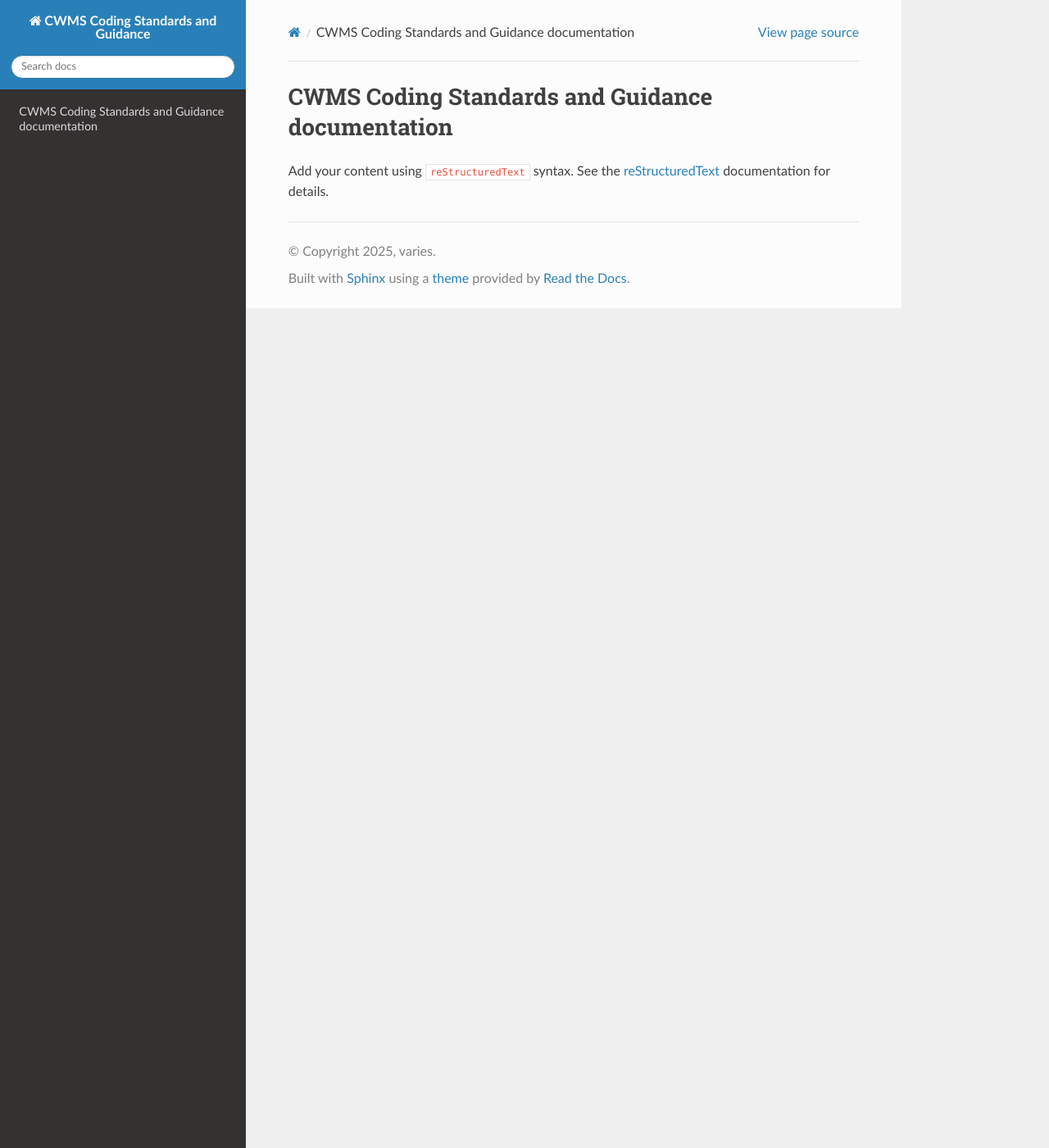
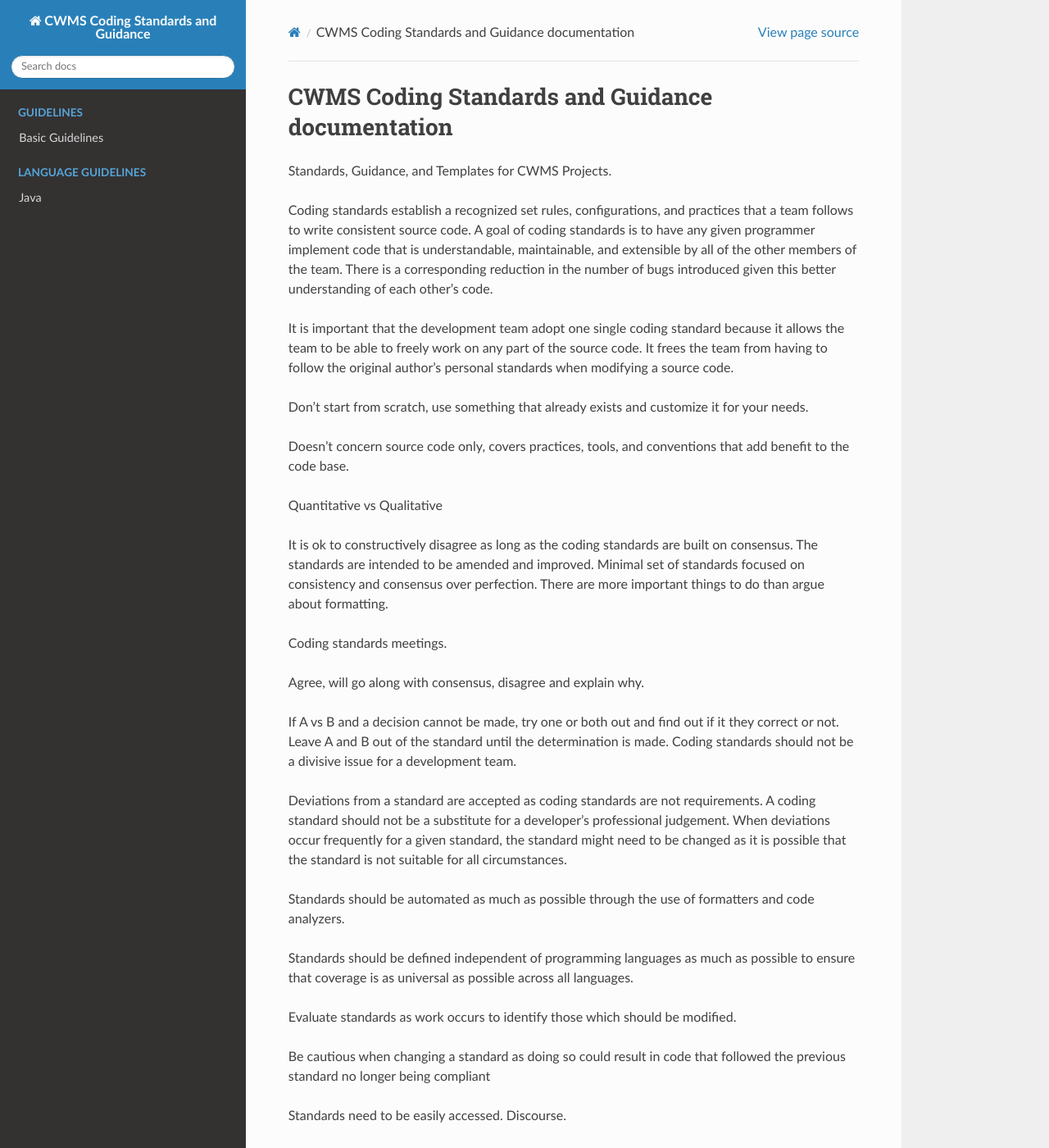
Before and after one commit to HydrologicEngineeringCenter/cwms-coding-standards, a Sphinx documentation site: the page built from source/index.rst, in a window 1280 px wide and 1400 px high. Shown: the whole window at 82% size. Built offline with Sphinx 7.4.7 and the Read the Docs theme 3.1.0, drawn with Linux system fonts in a browser that asks for light colours; some of the changed text lies outside the part shown.

```diff
--- a/source/index.rst
+++ b/source/index.rst
@@ -6,11 +6,70 @@
 CWMS Coding Standards and Guidance documentation
 ================================================
 
-Add your content using ``reStructuredText`` syntax. See the
-`reStructuredText <https://www.sphinx-doc.org/en/master/usage/restructuredtext/index.html>`_
-documentation for details.
+Standards, Guidance, and Templates for CWMS Projects.
+
+Coding standards establish a recognized set rules, configurations, and practices that a team follows to write consistent source code. A goal of coding standards is to have any given programmer implement code that is understandable, maintainable, and extensible by all of the other members of the team. There is a corresponding reduction in the number of bugs introduced given this better understanding of each other’s code.
+
+It is important that the development team adopt one single coding standard because it allows the team to be able to freely work on any part of the source code. It frees the team from having to follow the original author’s personal standards when modifying a source code.
+
+Don’t start from scratch, use something that already exists and customize it for your needs.
+
+Doesn’t concern source code only, covers practices, tools, and conventions that add benefit to the code base.
+
+Quantitative vs Qualitative
+
+It is ok to constructively disagree as long as the coding standards are built on consensus. The standards are intended to be amended and improved. Minimal set of standards focused on consistency and consensus over perfection. There are more important things to do than argue about formatting.
+
+Coding standards meetings.
+
+Agree, will go along with consensus, disagree and explain why.
+
+If A vs B and a decision cannot be made, try one or both out and find out if it they correct or not. Leave A and B out of the standard until the determination is made. Coding standards should not be a divisive issue for a development team.
+
+Deviations from a standard are accepted as coding standards are not requirements. A coding standard should not be a substitute for a developer’s professional judgement. When deviations occur frequently for a given standard, the standard might need to be changed as it is possible that the standard is not suitable for all circumstances.
+
+Standards should be automated as much as possible through the use of formatters and code analyzers.
+
+Standards should be defined independent of programming languages as much as possible to ensure that coverage is as universal as possible across all languages.
+
+Evaluate standards as work occurs to identify those which should be modified.
+
+Be cautious when changing a standard as doing so could result in code that followed the previous standard no longer being compliant
+
+Standards need to be easily accessed. Discourse.
+
+Code reviews should check if standards are being followd
+
+Legacy Code
+-----------
+
+Legacy code should be left alone if it works and there is no reason to read or modify it. Upfront modification of legacy code to meet the standard is expensive in terms of time and risk. When legacy code needs modification, refactor the sections of the code being worked on to bring them up to the current standard. I.e. follow the coding standards on all new code and modifications to existing code.
+
+
+Additional Resources
+--------------------
+
+
+#. Martin Fowler, clean code, cleaner code (https://www.amazon.com/dp/0132350882), (https://martinfowler.com/eaaCatalog/)
+#. CMU Software Engineering Institute (https://wiki.sei.cmu.edu/confluence/display/java/Java+Coding+Guidelines)
+#. https://www.adventureswithagile.com/2014/05/28/coding-standards/
+#. https://www.jamesshore.com/Agile-Book/coding_standards.html
+#. https://dzone.com/articles/how-to-successfully-apply-coding-standards
+#. http://agileinaflash.blogspot.com/2009/02/coding-standards.html
+#. Google Coding standards (https://google.github.io/styleguide/javaguide.html)
+#. Oracle Coding Standards (https://www.oracle.com/technetwork/java/codeconventions-150003.pdf)
+#. Extreme Programming Wiki reference (https://en.wikipedia.org/wiki/Extreme_programming_practices#Coding_standard)
 
 
 .. toctree::
    :maxdepth: 2
-   :caption: Contents:
+   :caption: Guidelines
+
+
+   Basic Guidelines <./basic-guidelines.rst>
+
+.. toctree::
+   :maxdepth: 1
+   :caption: Language Guidelines
+
+   Java <./guidelines-java.rst>
```
Also changed, not shown: source/basic-guidelines.rst (added, +86 -0 lines), source/guidelines-java.rst (added, +120 -0 lines), 1 other file.
